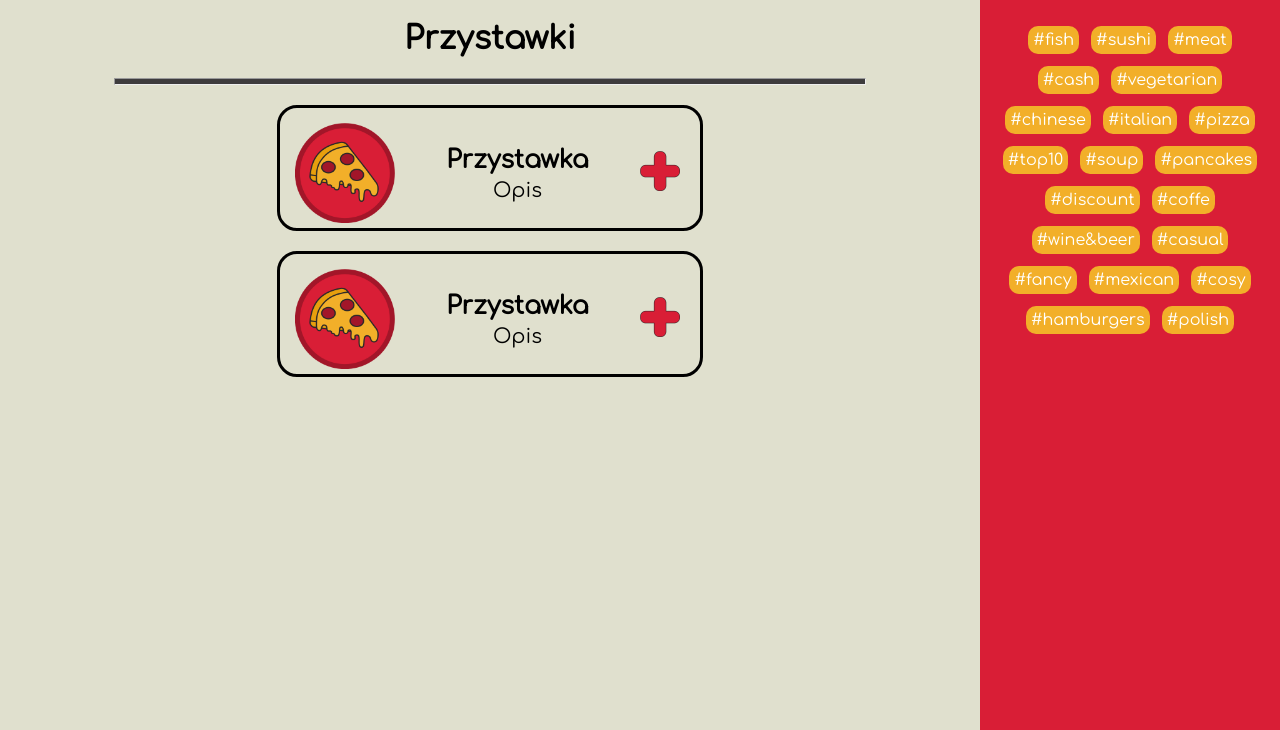
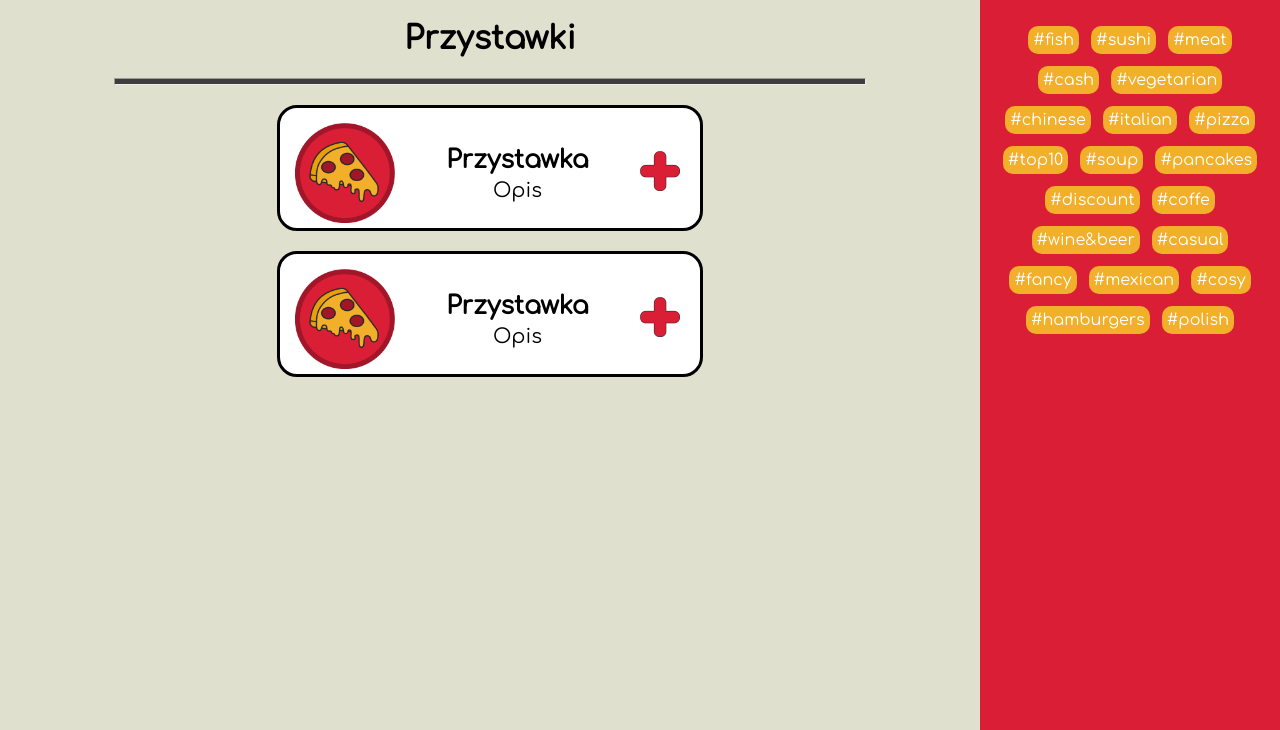
Before and after one commit to Donosik/Hackaton, a PHP site: page /restaurantPage.php?restaurant=1 in a window 1280 px wide. Shown: the part 70-800 px from the top of the page. Run offline with PHP 8.4, Linux system fonts and the light colour scheme.

Commit message:
minor_changes

```diff
--- a/styles/cardStyle.css
+++ b/styles/cardStyle.css
@@ -8,6 +8,7 @@
     margin-bottom: 20px;
     margin-top: 20px;
     background: white;
+    border-radius: 5px;
 }
 
 .card img {
--- a/styles/cardreStyle.css
+++ b/styles/cardreStyle.css
@@ -1,6 +1,7 @@
 .cardre { /* card of restaurant */
     width: 400px;
     height: 100px;
+    background: white;
     border: black;
     border-style: solid;
     padding: 10px;
```
